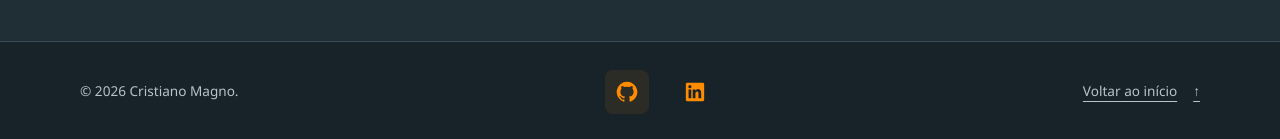
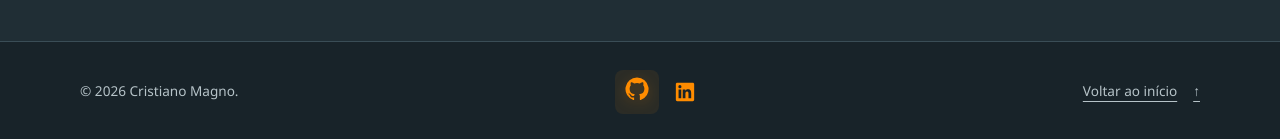
Before and after one commit to cristianosolutions/portfolio, a plain HTML site: page index.html in a window 1280 px wide. In both pictures the pointer is over the icon 626 px from the left and 4608 px from the top of the page. Shown: the part 4517-4656 px from the top of the page. Drawn offline with Linux system fonts and the light colour scheme.

Commit message:
Ajusta espaçamento e animação das redes sociais

```diff
--- a/style.css
+++ b/style.css
@@ -977,11 +977,19 @@ p {
 
 /* Redes sociais no rodapé compacto. */
 .site-footer .footer-inner { align-items: center; }
-.footer-social { display: flex; align-items: center; flex-wrap: wrap; gap: 24px; }
+.footer-social { display: flex; align-items: center; flex-wrap: wrap; gap: 4px; }
 .footer-social a { justify-content: center; width: 44px; min-height: 44px; color: var(--accent); text-decoration: none; border-radius: 8px; }
 .footer-social a:hover { background: #ff8c0015; }
-.footer-social svg { width: 22px; height: 22px; display: block; }
+.footer-social svg { width: 22px; height: 22px; display: block; transition: transform .22s ease, filter .22s ease; }
 @media (max-width: 640px) {
   .site-footer .footer-inner { justify-content: center; gap: 8px 24px; text-align: center; }
   .site-footer .footer-inner > p { width: 100%; }
 }
+/* Movimento discreto dos ícones sociais. */
+@media (prefers-reduced-motion: no-preference) {
+  .footer-social a:hover svg,
+  .footer-social a:focus-visible svg {
+    transform: translateY(-3px) scale(1.12);
+    filter: drop-shadow(0 3px 5px #ff8c0040);
+  }
+}
```
